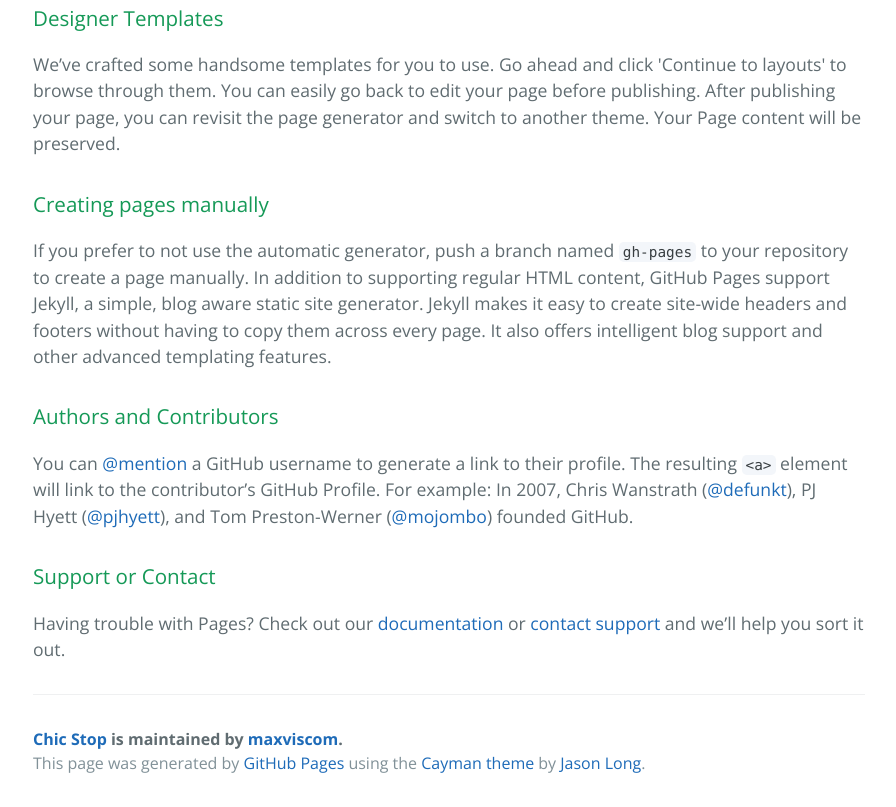
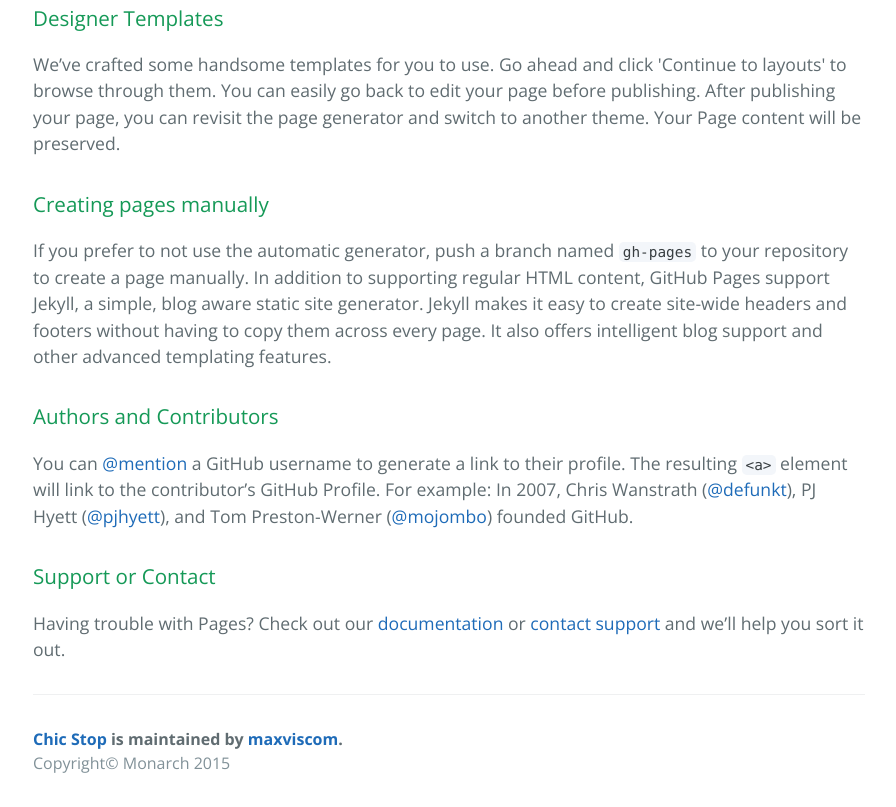
Before and after one commit to maxviscom/chic, a plain HTML site: page index.html in a window 1280 px wide. Shown: the part 607-1414 px from the top of the page, without its empty margins (191-1087 px from the left). Drawn offline with nearby package versions, Linux system fonts and the light colour scheme.

Commit message:
Update index.html

```diff
--- a/index.html
+++ b/index.html
@@ -47,7 +47,7 @@
       <footer class="site-footer">
         <span class="site-footer-owner"><a href="https://github.com/maxviscom/chic">Chic Stop</a> is maintained by <a href="https://github.com/maxviscom">maxviscom</a>.</span>
 
-        <span class="site-footer-credits">This page was generated by <a href="https://pages.github.com">GitHub Pages</a> using the <a href="https://github.com/jasonlong/cayman-theme">Cayman theme</a> by <a href="https://twitter.com/jasonlong">Jason Long</a>.</span>
+        <span class="site-footer-credits">Copyright© Monarch 2015</span>
       </footer>
 
     </section>
```
